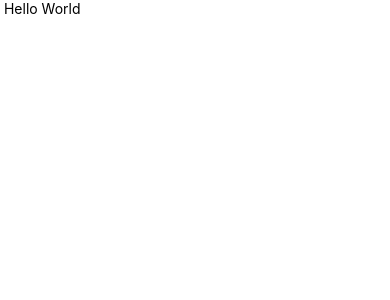
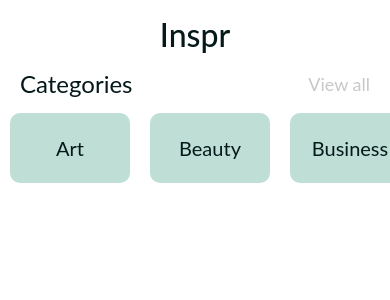
Before and after one commit to djcade32/InsprApp, a React Native app: screen / in a window 390 px wide. Shown: the top 300 px of the page. Built offline with nearby package versions, Linux system fonts and the light colour scheme.

Commit message:
Home screen categories list component  created

```diff
--- a/App.tsx
+++ b/App.tsx
@@ -1,10 +1,12 @@
 import React from 'react';
-import {SafeAreaView, Text} from 'react-native';
+import {SafeAreaView, StyleSheet, Text, View} from 'react-native';
+import HomeScreen from './src/screens/HomeScreen/HomeScreen';
+import colors from './src/theme/colors';
 
 const App = () => {
   return (
     <SafeAreaView>
-      <Text> Hello World</Text>
+      <HomeScreen />
     </SafeAreaView>
   );
 };
--- /dev/null
+++ b/src/components/StyledText/StyledText.tsx
@@ -0,0 +1,21 @@
+// This component is to be used in place of the default React Native Text Component.
+
+import {Text, TextProps, TextStyle} from 'react-native';
+import React from 'react';
+import styles from './styles';
+
+const StyledText = (props?: TextProps) => {
+  const styleProp = props?.style as TextStyle;
+  const isColorProp = !!styleProp?.color;
+  return (
+    <Text
+      style={[
+        props?.style,
+        isColorProp ? styles.textCustom : styles.textDefault,
+      ]}>
+      {props?.children}
+    </Text>
+  );
+};
+
+export default StyledText;
--- /dev/null
+++ b/src/components/StyledText/styles.ts
@@ -0,0 +1,15 @@
+import {StyleSheet} from 'react-native';
+import colors from '../../theme/colors';
+import fonts from '../../theme/fonts';
+
+const styles = StyleSheet.create({
+  textDefault: {
+    fontFamily: fonts.primaryFontFamily,
+    color: colors.black,
+  },
+  textCustom: {
+    fontFamily: fonts.primaryFontFamily,
+  },
+});
+
+export default styles;
--- /dev/null
+++ b/src/screens/HomeScreen/HomeScreen.tsx
@@ -0,0 +1,48 @@
+import {FlatList, Pressable, View} from 'react-native';
+import React from 'react';
+import styles from './styles';
+import StyledText from '../../components/StyledText/StyledText';
+import spacing from '../../theme/spacing';
+
+const CATEGORIES_LIST = [
+  'Art',
+  'Beauty',
+  'Business',
+  'Design',
+  'Failure',
+  'Finance',
+  'Health',
+  'Motivation',
+];
+
+const HomeScreen = () => {
+  return (
+    <View style={styles.screen}>
+      <View style={styles.headerContainer}>
+        <StyledText style={styles.headerTitle}>Inspr</StyledText>
+      </View>
+      {/* Categories list */}
+      <View style={styles.categoriesContainer}>
+        <View style={{flexDirection: 'row'}}>
+          <StyledText style={styles.categoriesTitle}>Categories</StyledText>
+          <StyledText style={styles.viewAllButton}>View all</StyledText>
+        </View>
+        <FlatList
+          style={styles.categoriesList}
+          data={CATEGORIES_LIST}
+          renderItem={({item}) => {
+            return (
+              <Pressable style={styles.categoryContainer}>
+                <StyledText style={styles.categoryText}>{item}</StyledText>
+              </Pressable>
+            );
+          }}
+          horizontal
+          showsHorizontalScrollIndicator={false}
+        />
+      </View>
+    </View>
+  );
+};
+
+export default HomeScreen;
--- /dev/null
+++ b/src/screens/HomeScreen/styles.ts
@@ -0,0 +1,48 @@
+import {StyleSheet} from 'react-native';
+import fonts from '../../theme/fonts';
+import spacing from '../../theme/spacing';
+import colors from '../../theme/colors';
+
+const styles = StyleSheet.create({
+  screen: {
+    marginHorizontal: spacing.sm,
+    // paddingRight: spacing.sm,
+  },
+  headerContainer: {
+    paddingTop: spacing.xsm,
+    paddingBottom: spacing.xsm,
+  },
+  headerTitle: {
+    fontSize: fonts.size.xlg,
+    fontWeight: fonts.weight.medium,
+    textAlign: 'center',
+  },
+  categoriesContainer: {},
+  categoriesTitle: {
+    fontSize: fonts.size.lg,
+  },
+  viewAllButton: {
+    fontSize: fonts.size.sm,
+    color: colors.grey,
+    marginLeft: 'auto',
+    alignSelf: 'center',
+  },
+  categoryContainer: {
+    backgroundColor: colors.mintGreen,
+    width: 120,
+    height: 70,
+    justifyContent: 'center',
+    borderRadius: 10,
+    marginHorizontal: 10,
+  },
+  categoriesList: {
+    marginHorizontal: -spacing.sm,
+    marginTop: spacing.xsm,
+  },
+  categoryText: {
+    textAlign: 'center',
+    fontSize: fonts.size.md,
+  },
+});
+
+export default styles;
--- a/src/theme/fonts.ts
+++ b/src/theme/fonts.ts
@@ -1,3 +1,5 @@
+import {TextStyle} from 'react-native';
+
 const primaryFontFamily = 'Lato';
 
 const size = {
@@ -7,10 +9,10 @@ const size = {
   xlg: 32,
 };
 
-const weight = {
+const weight: {[key: string]: TextStyle['fontWeight']} = {
   light: '300',
-  bold: 'bold',
   medium: '500',
+  bold: '900',
 };
 
 export default {size, weight, primaryFontFamily};
--- /dev/null
+++ b/src/theme/spacing.ts
@@ -0,0 +1,11 @@
+const spacing = {
+  xxsm: 5,
+  xsm: 15,
+  sm: 20,
+  md: 25,
+  lg: 30,
+  xlg: 35,
+  xxlg: 40,
+};
+
+export default spacing;
```
